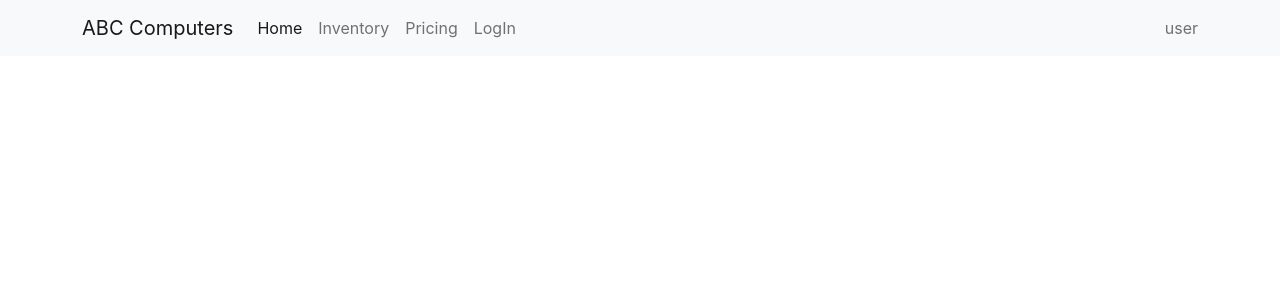
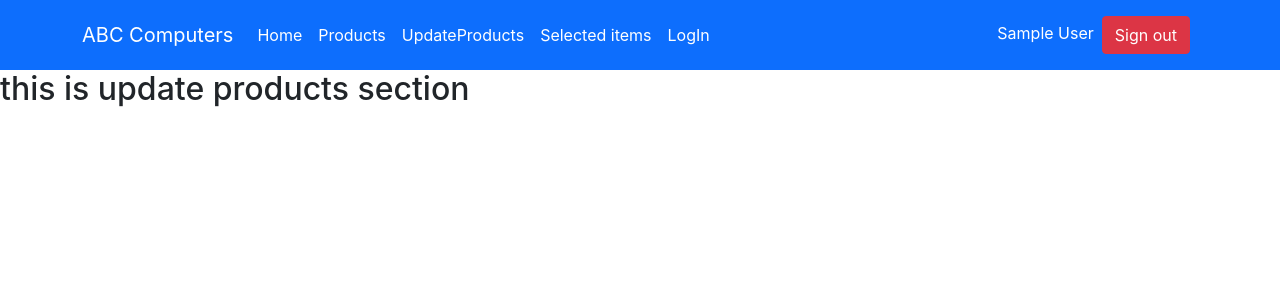
Before and after one commit to raju120405/abc-computer--warehouse-management, a React (Create React App) app: page /updateproduct in a window 1280 px wide. Shown: the top 300 px of the page. Built offline with nearby package versions, Linux system fonts and the light colour scheme; no server answers; sample sign-in values are in the browser's storage.

Commit message:
sign Out

```diff
--- a/src/App.js
+++ b/src/App.js
@@ -2,9 +2,12 @@
 import { Route, Routes } from 'react-router-dom';
 import './App.css';
 import Home from './Components/Home/Home';
-import Inventory from './Components/Inventory/Inventory';
+
 import Login from './Components/Login/Login';
 import Navbar from './Components/Navbar/Navbar';
+import Products from './Components/Products/Products';
+import UpdateProduct from './Components/UpdateProduct/UpdateProduct';
+import PrivatRoute from './PrivatRoute/PrivatRoute';
 
 function App() {
   return (
@@ -15,7 +18,10 @@ function App() {
       <Routes>
         <Route path="/" element={<Home />} />
         <Route path="home" element={<Home></Home>} />
-        <Route path="inventory" element={<Inventory></Inventory>} />
+        <Route path="products" element={<Products></Products>} />
+        <Route path="updateproduct" element={<PrivatRoute>
+          <UpdateProduct></UpdateProduct>
+        </PrivatRoute>} />
         <Route path="login" element={<Login></Login>} />
       </Routes>
     </div>
--- a/src/Components/Home/Home.js
+++ b/src/Components/Home/Home.js
@@ -3,7 +3,7 @@ import React from 'react';
 const Home = () => {
     return (
         <div>
-            <h2 className='text-primary text-center'>Welcome To ABC Computers</h2>
+            <h2 className='text-primary text-center mt-3'>Welcome To ABC Computers</h2>
         </div>
     );
 };
--- a/src/Components/Inventory/Inventory.js
+++ /dev/null
@@ -1,11 +0,0 @@
-import React from 'react';
-
-const Inventory = () => {
-    return (
-        <div>
-           <h2>this is inventory</h2>
-        </div>
-    );
-};
-
-export default Inventory;
--- a/src/Components/Navbar/Navbar.js
+++ b/src/Components/Navbar/Navbar.js
@@ -1,31 +1,42 @@
 import React from 'react';
+import { useAuthState } from 'react-firebase-hooks/auth';
 import { Link } from 'react-router-dom';
+import auth from '../../Firebase/Firebase.init';
+import { signOut } from 'firebase/auth';
 
 const Navbar = () => {
+    const [user, loading, error] = useAuthState(auth);
+    console.log(user);
     return (
-        <nav className="navbar navbar-expand-lg navbar-light bg-light">
+        <nav className="navbar navbar-expand-lg navbar-light bg-primary">
             <div className="container">
-                <Link className="navbar-brand" to="/">ABC Computers</Link>
+                <Link className="navbar-brand text-white" to="/">ABC Computers</Link>
                 <button className="navbar-toggler" type="button" data-bs-toggle="collapse" data-bs-target="#navbarText" aria-controls="navbarText" aria-expanded="false" aria-label="Toggle navigation">
                     <span className="navbar-toggler-icon"></span>
                 </button>
                 <div className="collapse navbar-collapse" id="navbarText">
-                    <ul className="navbar-nav me-auto mb-2 mb-lg-0">
+                    <ul className="navbar-nav me-auto mb-2 mb-lg-0 ">
                         <li className="nav-item">
-                            <Link className="nav-link active" aria-current="page" to="/home">Home</Link>
+                            <Link className="nav-link active text-white" aria-current="page" to="/home">Home</Link>
                         </li>
                         <li className="nav-item">
-                            <Link className="nav-link" to="/inventory">Inventory</Link>
+                            <Link className="nav-link text-white" to="/products">Products</Link>
                         </li>
                         <li className="nav-item">
-                            <Link className="nav-link" to="#">Pricing</Link>
+                            <Link className="nav-link text-white" to="/updateproduct">UpdateProducts</Link>
                         </li>
                         <li className="nav-item">
-                            <Link className="nav-link" to="/login">LogIn</Link>
+                            <Link className="nav-link text-white" to="#">Selected items</Link>
+                        </li>
+                        <li className="nav-item">
+                            <Link className="nav-link text-white" to="/login">LogIn</Link>
                         </li>
                     </ul>
-                    <span className="navbar-text">
-                        user
+                    <span className="navbar-text text-white">
+                        {
+                            user ? <span>{user.displayName}
+                            <button type="button" class="btn btn-danger mx-2" onClick={()=> signOut(auth)}>Sign out</button></span> : 'user'
+                        }
                     </span>
                 </div>
             </div>
--- /dev/null
+++ b/src/Components/Products/Products.js
@@ -0,0 +1,11 @@
+import React from 'react';
+
+const Products = () => {
+    return (
+        <div>
+           <h2>this is Products</h2>
+        </div>
+    );
+};
+
+export default Products;
--- /dev/null
+++ b/src/Components/UpdateProduct/UpdateProduct.js
@@ -0,0 +1,11 @@
+import React from 'react';
+
+const UpdateProduct = () => {
+    return (
+        <div>
+            <h2>this is update products section</h2>
+        </div>
+    );
+};
+
+export default UpdateProduct;
--- /dev/null
+++ b/src/PrivatRoute/PrivatRoute.js
@@ -0,0 +1,20 @@
+import React from 'react';
+import { useAuthState } from 'react-firebase-hooks/auth';
+import { Navigate, useLocation } from 'react-router-dom';
+import auth from '../Firebase/Firebase.init';
+
+const PrivatRoute = ({ children }) => {
+    const [user, loading, error] = useAuthState(auth);
+
+    let location = useLocation();
+    if (loading) {
+        return <p className='text-center'>Loading..</p>
+    }
+    if (!user) {
+        return <Navigate to="/login" state={{ from: location }} replace />;
+    }
+
+    return children;
+};
+
+export default PrivatRoute;
```
